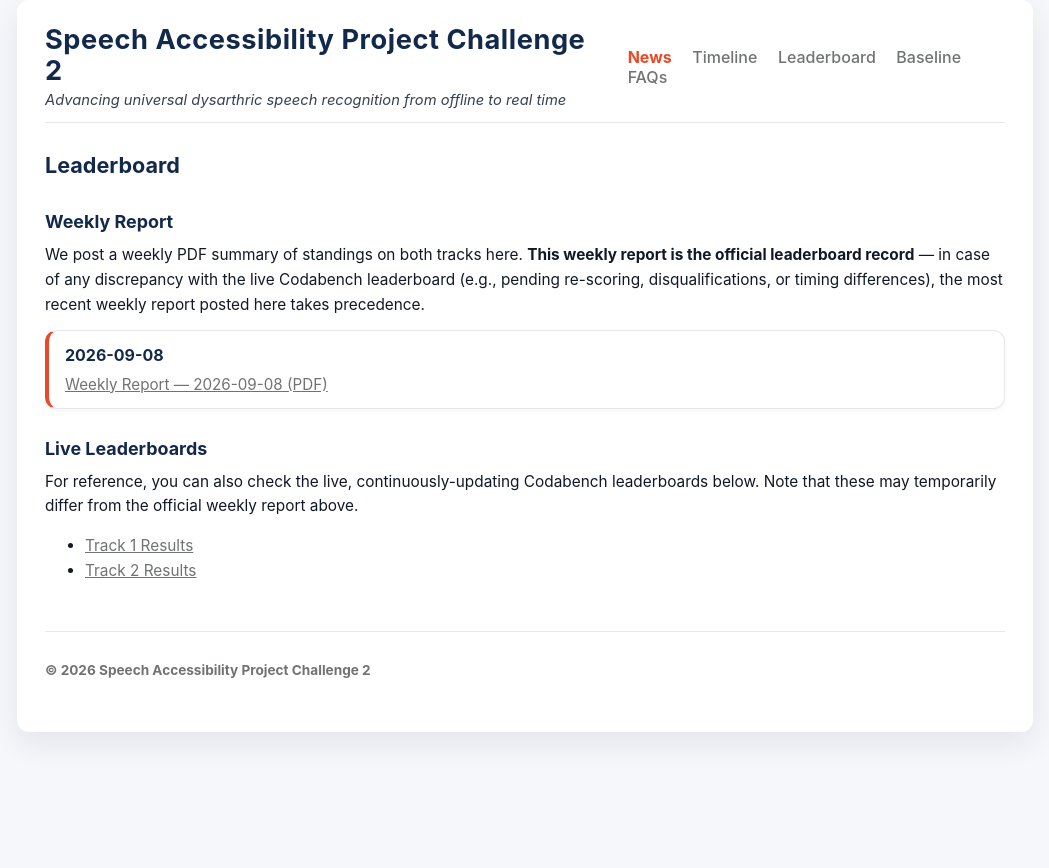
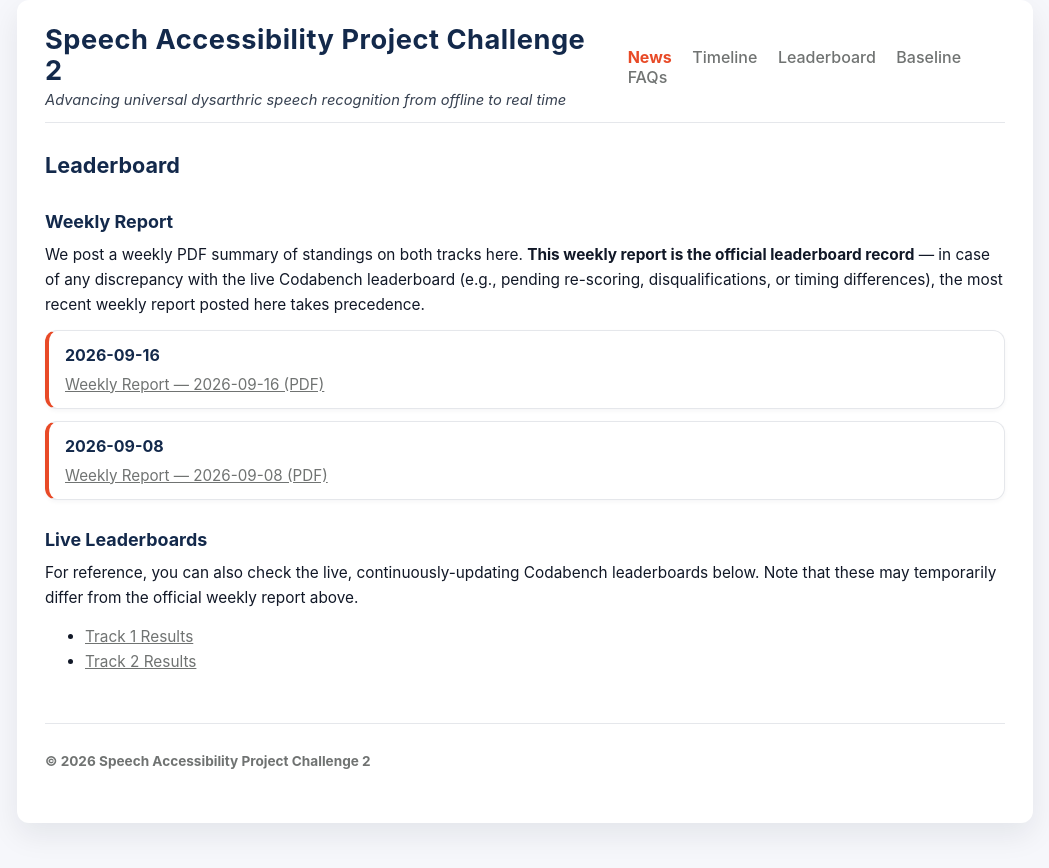
Before and after one commit to xiuwenz2/SAPC2-website, a Jekyll site: the page built from pages/leaderboard.md, in a window 1280 px wide. Shown: the top 868 px of the page, without its empty margins (115-1164 px from the left). Built offline with Jekyll 4.4.1, drawn with Linux system fonts in a browser that asks for light colours.

Commit message:
add 0916 report

```diff
--- a/pages/leaderboard.md
+++ b/pages/leaderboard.md
@@ -15,6 +15,14 @@ report posted here takes precedence.
 
 <div class="weekly-report-list">
   <div class="weekly-report-item">
+    <div class="weekly-report-date">2026-09-16</div>
+    <div class="weekly-report-text">
+      <a href="{{ site.baseurl }}/assets/reports/weekly_report_2026-09-16.pdf" target="_blank" rel="noopener noreferrer">
+        Weekly Report — 2026-09-16 (PDF)
+      </a>
+    </div>
+  </div>
+  <div class="weekly-report-item">
     <div class="weekly-report-date">2026-09-08</div>
     <div class="weekly-report-text">
       <a href="{{ site.baseurl }}/assets/reports/weekly_report_2026-09-08.pdf" target="_blank" rel="noopener noreferrer">
```
Also changed, not shown: 1 other file.
